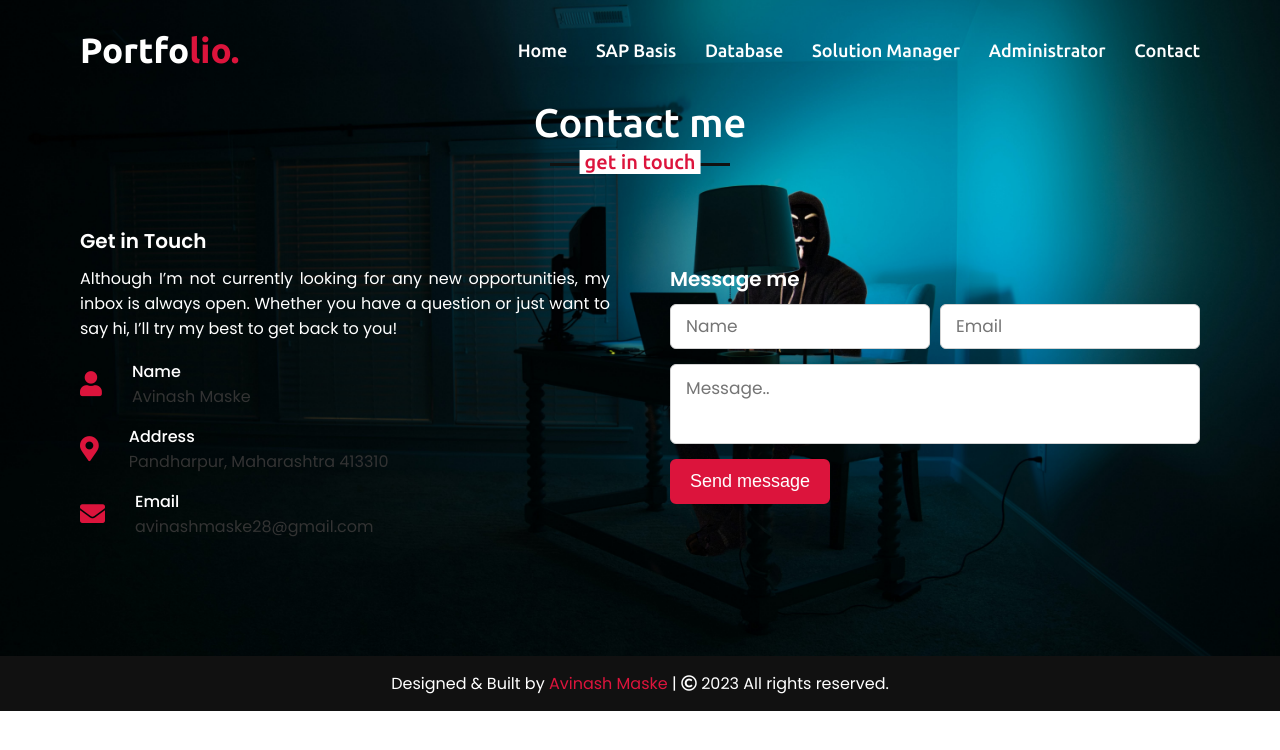
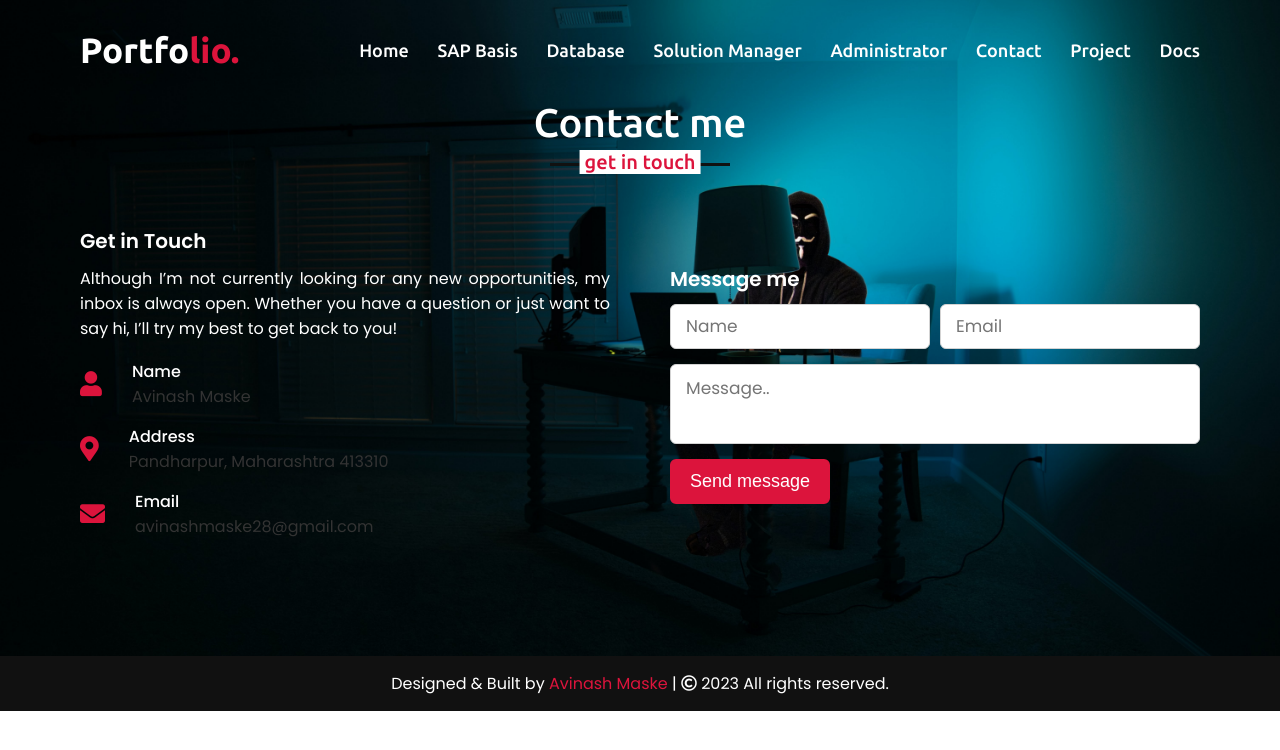
Before and after one commit to avinash201120/avinash.github.io, a plain HTML site: page contact.html in a window 1280 px wide. Drawn offline with nearby package versions, Linux system fonts and the light colour scheme.

Commit message:
Update contact.html

```diff
--- a/contact.html
+++ b/contact.html
@@ -30,6 +30,8 @@
         <li><a href="solman.html" class="menu-btn">Solution Manager</a></li>
         <li><a href="adm.html" class="menu-btn">Administrator</a></li>
         <li><a href="contact.html" class="menu-btn">Contact</a></li>
+        <li><a href="project.html" class="menu-btn">Project</a></li>
+        <li><a href="docs.html" class="menu-btn">Docs</a></li>
       </ul>
       <div class="menu-btn">
         <i class="fas fa-bars"></i>
```
